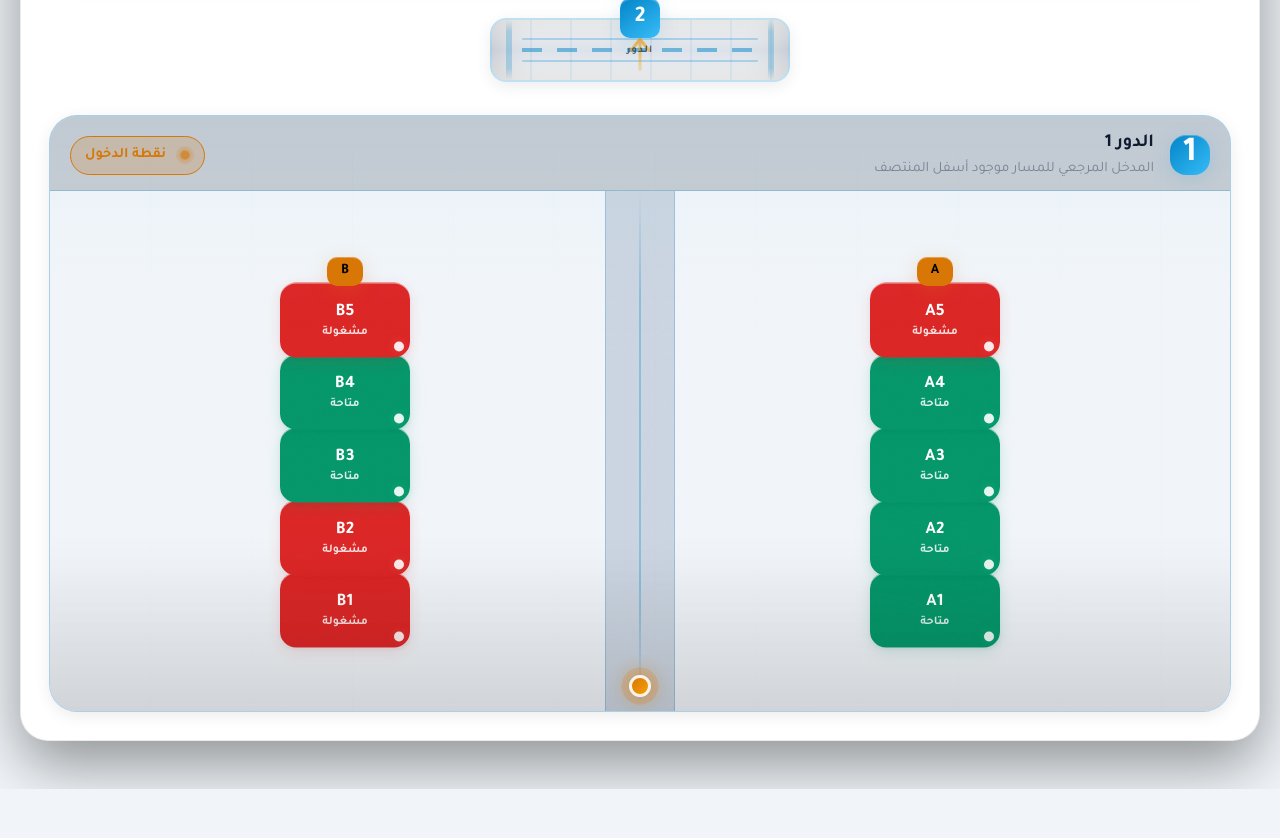
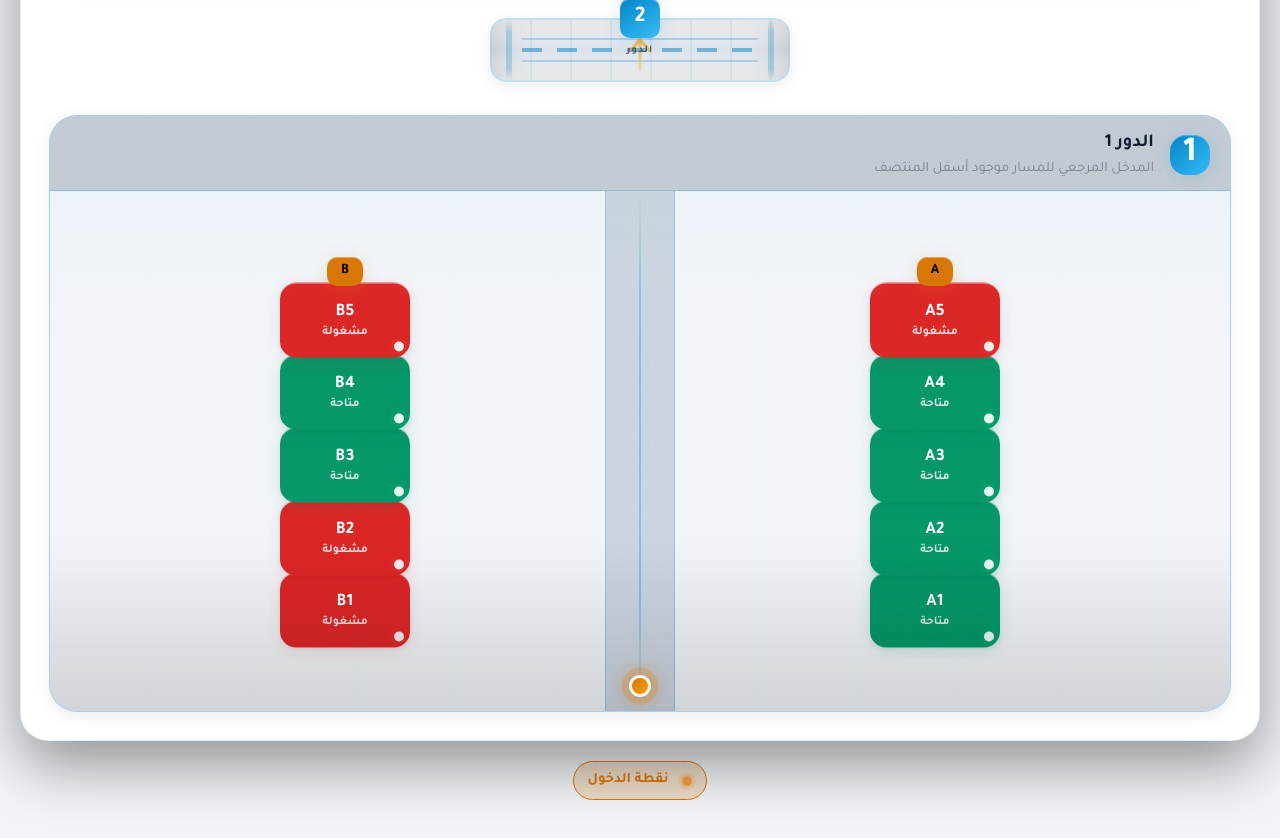
Before and after one commit to AminAldwili/parking-project, a Vue app: page / in a window 1280 px wide. Shown: the part 1260-2098 px from the top of the page. Before the commit the page ends 2049 px from the top, so only its background shows below. Built offline with nearby package versions, Linux system fonts and the light colour scheme.

Commit message:
feat: reorganize entry point display and enhance styling for better visibility

```diff
--- a/src/components/ParkingFloors.vue
+++ b/src/components/ParkingFloors.vue
@@ -118,11 +118,7 @@
                 المدخل المرجعي للمسار موجود أسفل المنتصف
               </p>
             </div>
-            <div class="route-origin-pill">
-              <span class="route-origin-dot"></span>
-              نقطة الدخول
             </div>
-          </div>
           <div class="route-origin-anchor" aria-hidden="true"></div>
           <ParkingFloor
             :floor="1"
@@ -132,6 +128,12 @@
             @request-path="handleRequestPath"
           />
         </section>
+      </div>
+    </div>
+    <div class="entry-point-container">
+      <div class="route-origin-pill">
+        <span class="route-origin-dot"></span>
+        نقطة الدخول
       </div>
     </div>
   </div>
@@ -359,7 +361,6 @@ onUnmounted(() => {
 .parking-floors {
   width: 100%;
   position: relative;
-  padding-bottom: 28px;
 }
 
 .parking-shell {
@@ -841,4 +842,10 @@ onUnmounted(() => {
     width: min(200px, 85vw);
   }
 }
+
+.entry-point-container {
+  display: flex;
+  justify-content: center;
+  padding: var(--space-md) 0;
+}
 </style>
```
